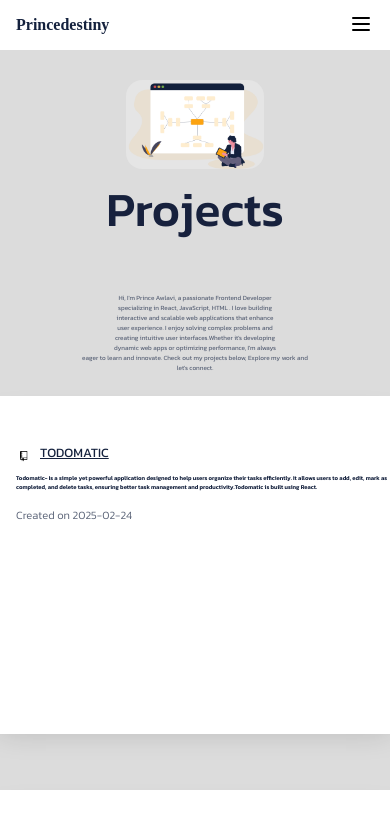
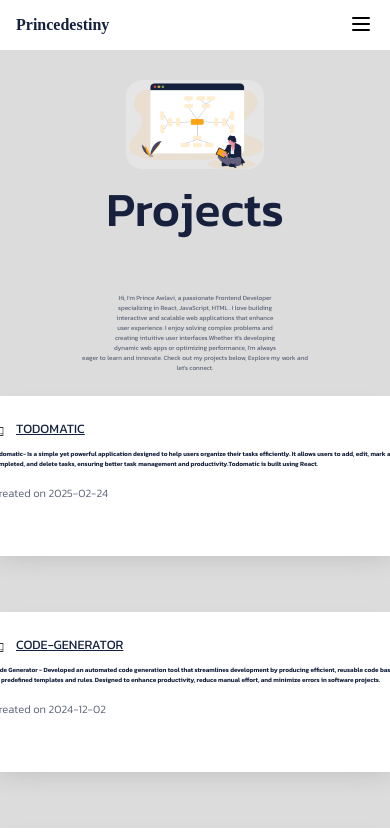
Before and after one commit to Dasonchris/react-portfolio, a React (Vite) app: page /projects in a window 390 px wide. Shown: the top 840 px of the page. Built offline with nearby package versions, Linux system fonts and the light colour scheme; a web font is replaced by a local one.

Commit message:
change some style

```diff
--- a/src/Pages/Projects/Project.css
+++ b/src/Pages/Projects/Project.css
@@ -192,10 +192,11 @@
 
 
     .card-section .card{
-        /* height: 60vh; */
+        height: 10rem;
         width: 50vh;
         border-radius: 0rem;
         margin-bottom: 1.5rem;
+        padding: 0.5rem
 
     }
 
@@ -216,16 +217,23 @@
 
 
     .card-section .title-description{
+        width: 100%;
         font-weight: 600;
         font-size: 0.37rem;
         margin-bottom: 1rem;
+
+    }
+
+    .card-section .title-description p{
+        width: 100%;
+        font-size: 0.4rem;
     }
 
     .card-section .repo-creation-date{
 
         font-weight: 300;
         font-size: 0.7rem;
-        margin-bottom: -0.5rem;
+        /* margin-bottom: -0.5rem; */
     }
 
 
```
